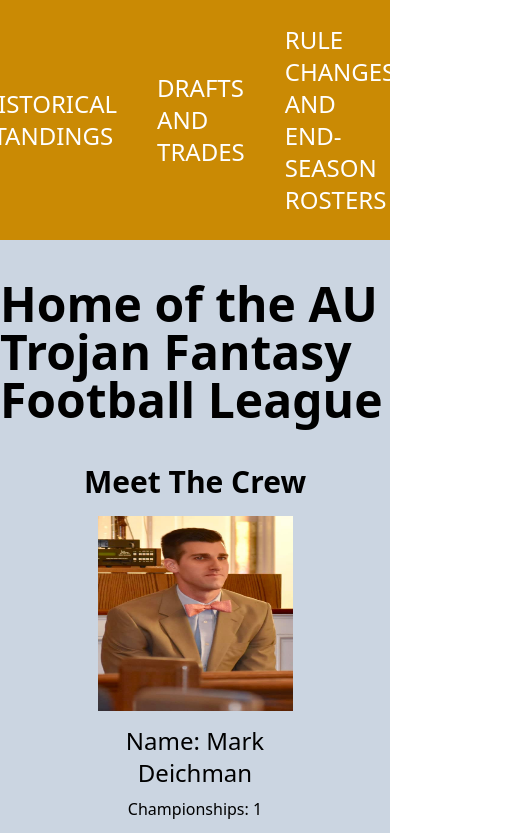
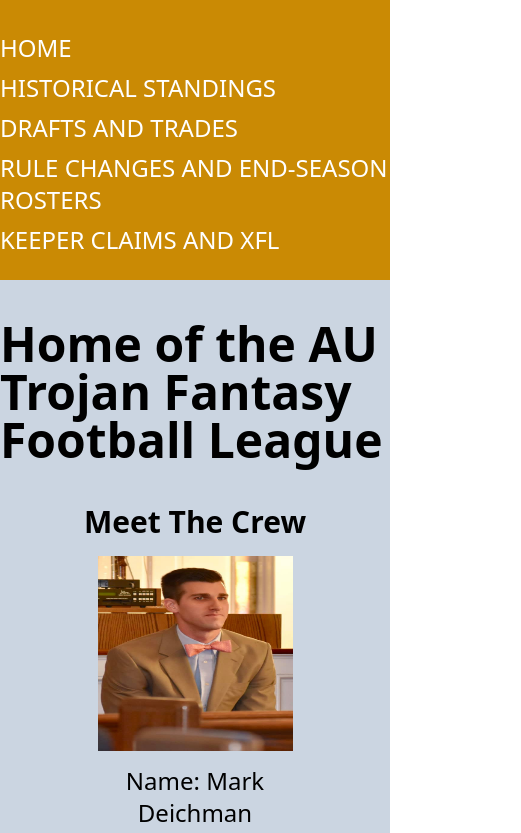
Before and after one commit to Crashy13/au-trojan-league, a Next.js app: page / in a window 390 px wide. Shown: the top 833 px of the page, 521 px wide, since content can reach past the window. Built offline with nearby package versions, Linux system fonts and the light colour scheme.

Commit message:
changed layout to work better for mobile

```diff
--- a/components/Layout.js
+++ b/components/Layout.js
@@ -1,28 +1,46 @@
-import React from 'react';
-import Link from 'next/link';
+import React from "react";
+import Link from "next/link";
 
-const Layout = ({children}) => {
+const Layout = ({ children }) => {
   return (
-    <div className='h-full bg-slate-300 w-full'>
-        <header className='bg-yellow-600 uppercase text-white text-2xl py-6'>
-            <nav>
-                <div className='flex items-center justify-center gap-10'>
-                        <Link href='/'>Home</Link>
-                        <Link href='/HistoricalStandings'>Historical Standings</Link>
-                        <Link href='/CurrentDraftAndTrades'>Drafts and Trades</Link>
-                        <Link href='/RuleChanges'>Rule Changes and End-Season Rosters</Link>
-                        <Link href='/Keepers'>Keeper Claims and XFL</Link>
-                </div>
-            </nav>
+    <>
+      <div className="h-full bg-slate-300 w-full">
+        <header>
+          <nav
+            className="bg-yellow-600 uppercase text-white text-2xl py-6"
+          >
+            <div className="lg:inline-flex lg:w-auto mt-2 lg:mt-0">
+              <ul className="md:mx-40 flex flex-col md:flex-row md:space-x-10 space-y-2 md:space-y-0">
+                <li className="hover:text-black focus:text-black">
+                  <Link href="/">Home</Link>
+                </li>
+                <li className="hover:text-black focus:text-black">
+                  <Link href="/HistoricalStandings">Historical Standings</Link>
+                </li>
+                <li className="hover:text-black">
+                  <Link href="/CurrentDraftAndTrades">Drafts and Trades</Link>
+                </li>
+                <li className="hover:text-black">
+                  <Link href="/RuleChanges">
+                    Rule Changes and End-Season Rosters
+                  </Link>
+                </li>
+                <li className="hover:text-black">
+                  <Link href="/Keepers">Keeper Claims and XFL</Link>
+                </li>
+              </ul>
+            </div>
+          </nav>
         </header>
         <main>{children}</main>
-        <footer className='bg-black text-purple-600'>
-            <div className='flex items-center justify-center'>
-                <p>Created by the resident Dark Lord</p>
-            </div>
+        <footer className="bg-black text-purple-600">
+          <div className="flex items-center justify-center">
+            <p>Created by the resident Dark Lord</p>
+          </div>
         </footer>
-    </div>
-  )
-}
+      </div>
+    </>
+  );
+};
 
-export default Layout
+export default Layout;
```
